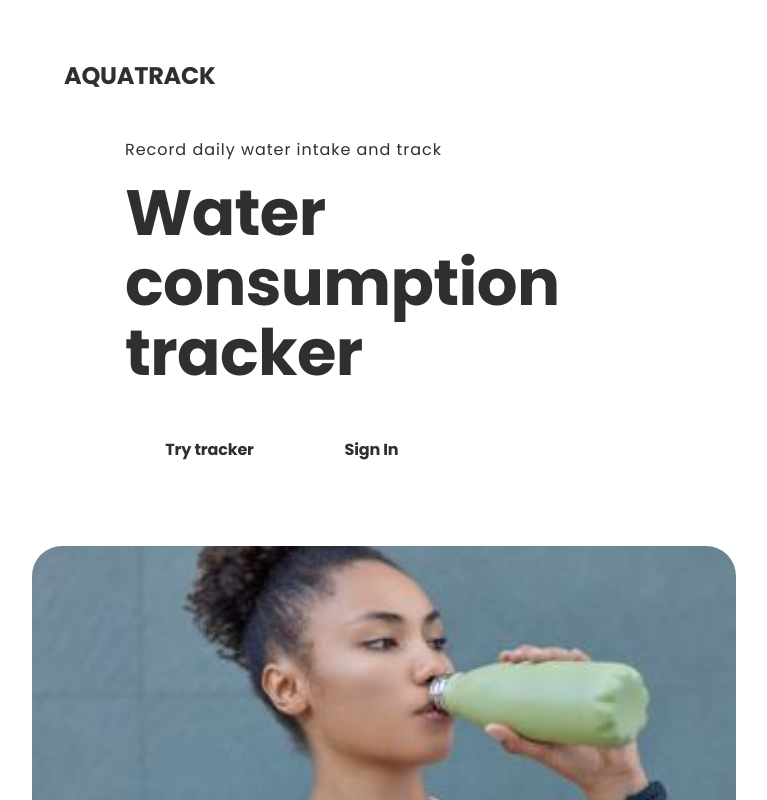
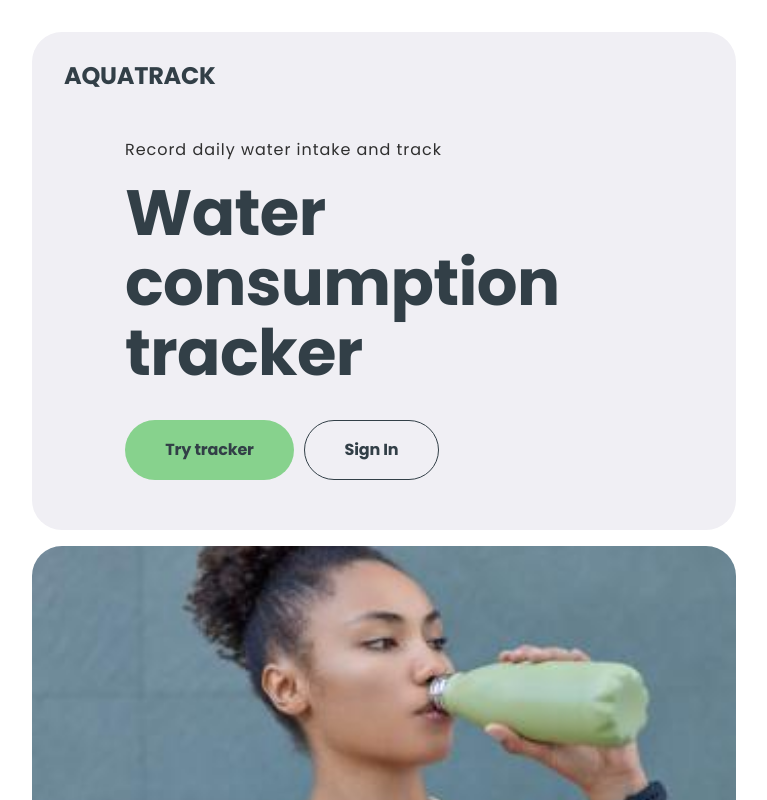
Before and after one commit to Costbound/aquahackers-project, a React (Vite) app: page / in a window 1280 px wide. Shown: the top 800 px of the page, without its empty margins (256-1023 px from the left). Built offline with nearby package versions, Linux system fonts and the light colour scheme; no server answers.

Commit message:
add root variables to index.css

```diff
--- a/src/components/SignInForm/SignInForm.module.css
+++ b/src/components/SignInForm/SignInForm.module.css
@@ -1,17 +1,4 @@
-:root {
-  --dark-grey: #2f2f2f;
-  --grey: #323f47;
-  --lightGreenHover: #9be1a0;
-  --green: #87d28d;
-  --light: #f0eff4;
-  --white: #ffffff;
-  --lightGrey: #2f2f2f99;
 
-  --animation: 150ms ease-in;
-
-  color: var(--grey);
-  background-color: var(--white);
-}
 .form {
   max-width: 311px;
   margin-bottom: 16px;
--- a/src/index.css
+++ b/src/index.css
@@ -1,4 +1,16 @@
 @import url('https://fonts.googleapis.com/css2?family=Poppins:wght@400;700&display=swap');
+
+:root {
+    --dark-grey: #2f2f2f;
+    --grey: #323f47;
+    --lightGreenHover: #9be1a0;
+    --green: #87d28d;
+    --light: #f0eff4;
+    --white: #ffffff;
+    --lightGrey: #2f2f2f99;
+
+    --animation: 150ms ease-in;
+}
 
 body {
     padding: 16px;
--- a/src/pages/AquaTrackerPage/AquaTrackerPage.jsx
+++ b/src/pages/AquaTrackerPage/AquaTrackerPage.jsx
@@ -1,14 +1,17 @@
 import WaterDetailedInfo from '../../components/WaterDetailedInfo/WaterDetailedInfo';
 import WaterMainInfo from "../../components/WaterMainInfo/WaterMainInfo.jsx";
 import css from './AquaTrackerPage.module.css';
+import Page from "../../components/Page/Page.jsx";
 
 const AquaTrackerPage = () => {
     return (
 
         <div>
-            <div className={css.waterMainInfoContainer}><WaterMainInfo /></div>
+            <Page>
+                <div className={css.waterMainInfoContainer}><WaterMainInfo/></div>
 
-            <div className={css.waterDetailedInfoContainer}><WaterDetailedInfo /></div>
+                <div className={css.waterDetailedInfoContainer}><WaterDetailedInfo/></div>
+            </Page>
         </div>
     );
 };
```
